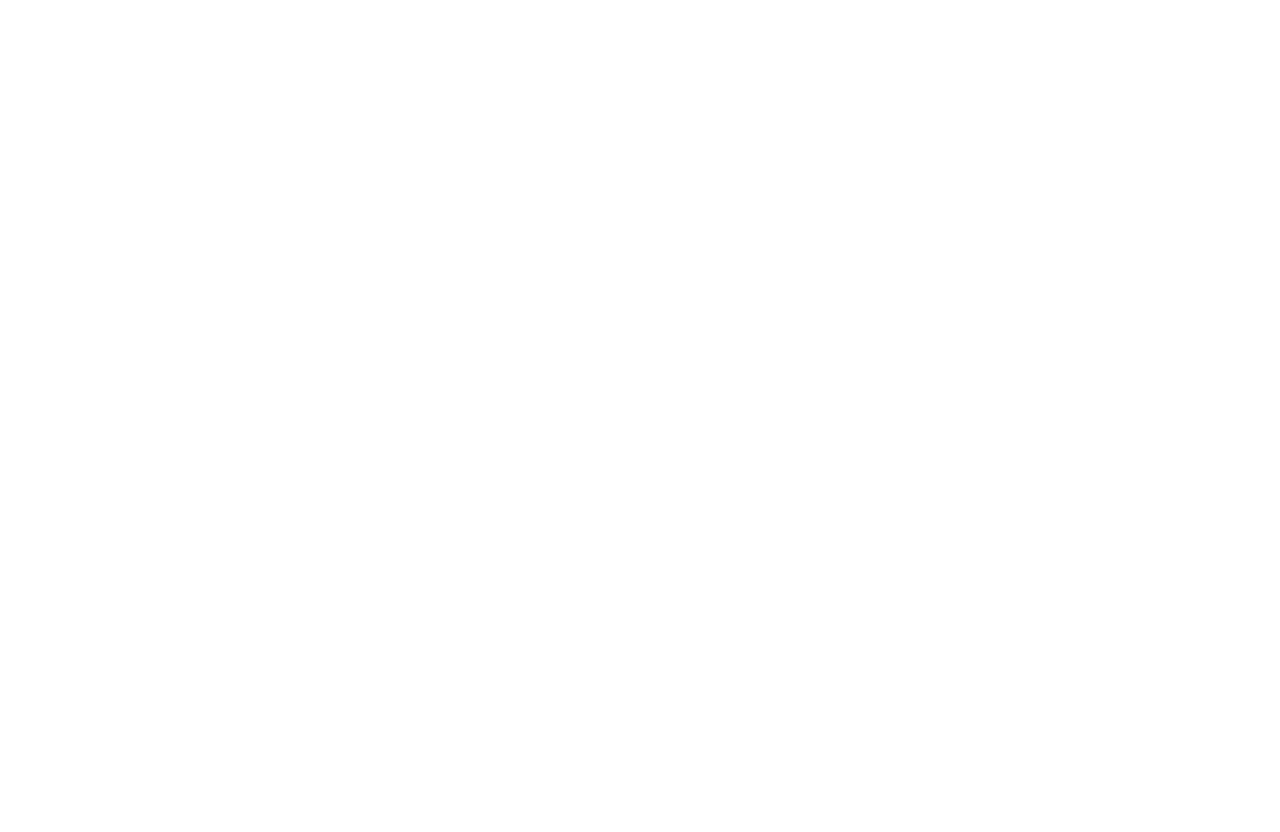
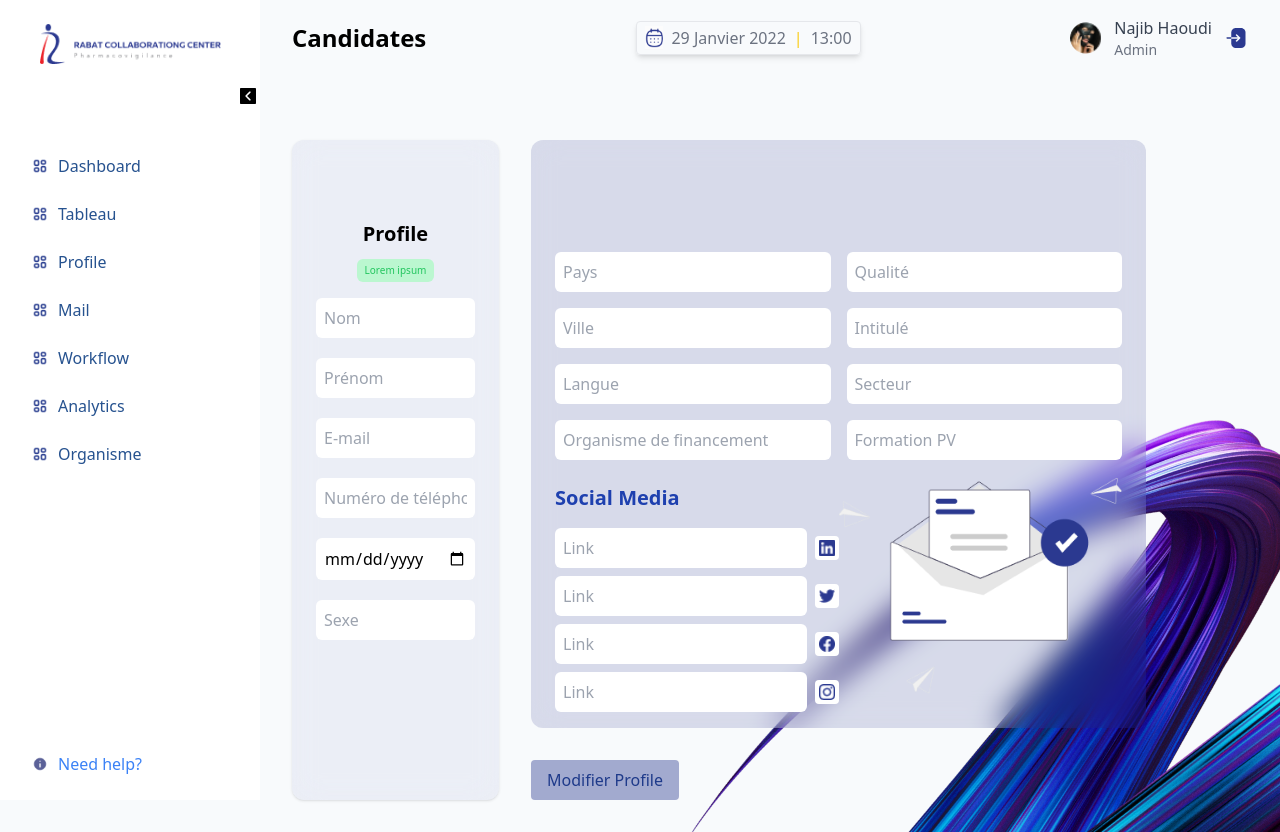
Before and after one commit to SOUFIANE-BOUSHABA/DIGILOAD, a React (Vite) app in the folder client/: page /profile/update/1 in a window 1280 px wide. Before the commit this address had no page. Before the commit the page ends 800 px from the top, so only its background shows below. Built offline with nearby package versions, Linux system fonts and the light colour scheme; no server answers.

Commit message:
this commit is for creating the code  to make  update  and  delete  profile

```diff
--- a/client/src/pages/Tableau.jsx
+++ b/client/src/pages/Tableau.jsx
@@ -1,7 +1,8 @@
 import React, { useState, useEffect } from 'react';
-import axios from '../axiosConfig';
+import axios from 'axios';
 import Filter from '../assets/img/Filter_alt_fill.png';
 import '../assets/css/Tableau.css';
+import { Link } from 'react-router-dom';
 
 const Tableau = () => {
   const [currentMonth, setCurrentMonth] = useState(0);
@@ -14,7 +15,7 @@ const Tableau = () => {
 
   const fetchData = async () => {
     try {
-      const response = await axios.get('/profiles');
+      const response = await axios.get('http://127.0.0.1:8000/api/profiles');
       setProfiles(response.data);
     } catch (error) {
       console.error('Error fetching data:', error);
@@ -57,6 +58,15 @@ const Tableau = () => {
 
   const toggleDropdown = (profileId) => {
     setDropdownOpen(dropdownOpen === profileId ? null : profileId);
+  };
+
+  const handleDelete = async (profileId) => {
+    try {
+      await axios.delete(`http://127.0.0.1:8000/api/delete/${profileId}`);
+      setProfiles(profiles.filter(profile => profile.id !== profileId));
+    } catch (error) {
+      console.error('Error deleting profile:', error);
+    }
   };
 
   return (
@@ -135,8 +145,8 @@ const Tableau = () => {
                     <th scope="col" className="px-4 py-1 text-left text-[10px] font-medium text-gray-500 uppercase tracking-wider">ID</th>
                     <th scope="col" className="px-4 py-1 text-left text-[10px] font-medium text-gray-500 uppercase tracking-wider">Nom</th>
                     <th scope="col" className="px-4 py-1 text-left text-[10px] font-medium text-gray-500 uppercase tracking-wider">Prénom</th>
-                    <th scope="col" className="px-4 py-1 text-left text-[10px] font-medium text-gray-500 uppercase tracking-wider">E-mail</th>
-                    <th scope="col" className="px-4 py-1 text-left text-[10px] font-medium text-gray-500 uppercase tracking-wider">Téléphone</th>
+                    <th scope="col" className="px-4 py-1 text-left text-[10px] font-medium text-gray-500 uppercase tracking-wider">Email</th>
+                    <th scope="col" className="px-4 py-1 text-left text-[10px] font-medium text-gray-500 uppercase tracking-wider">Numéro de tel</th>
                     <th scope="col" className="px-4 py-1 text-left text-[10px] font-medium text-gray-500 uppercase tracking-wider">Date de naissance</th>
                     <th scope="col" className="px-4 py-1 text-left text-[10px] font-medium text-gray-500 uppercase tracking-wider">Sexe</th>
                     <th scope="col" className="px-4 py-1 text-left text-[10px] font-medium text-gray-500 uppercase tracking-wider">Pays</th>
@@ -182,7 +192,7 @@ const Tableau = () => {
                         {dropdownOpen === profile.id && (
                           <div className="absolute z-10 right-0 mt-2 w-44 bg-white divide-y divide-gray-100 rounded-lg shadow-lg">
                             <ul className="py-2 text-sm text-gray-700">
-                            <li>
+                              <li>
                                 <a href="#" className="block px-4 py-2 hover:bg-gray-100 flex items-center">
                                   <svg className="w-5 h-5 mr-2" fill="none" stroke="currentColor" viewBox="0 0 24 24" xmlns="http://www.w3.org/2000/svg">
                                     <path strokeLinecap="round" strokeLinejoin="round" strokeWidth="2" d="M9 12h6m2 0h.01M7 16h10M5 8h14m1-5h-3.59a2 2 0 00-1.42.59L9.41 7H4a2 2 0 00-2 2v10a2 2 0 002 2h16a2 2 0 002-2V5a2 2 0 00-2-2z" />
@@ -191,20 +201,24 @@ const Tableau = () => {
                                 </a>
                               </li>
                               <li>
-                                <a href="#" className="block px-4 py-2 hover:bg-gray-100 flex items-center">
+                                <Link to={`/profile/update/${profile.id}`} className="block px-4 py-2 hover:bg-gray-100 flex items-center">
                                   <svg className="w-5 h-5 mr-2" fill="none" stroke="currentColor" viewBox="0 0 24 24" xmlns="http://www.w3.org/2000/svg">
                                     <path strokeLinecap="round" strokeLinejoin="round" strokeWidth="2" d="M15 12H9m12 0h-3.59a2 2 0 00-1.42.59L9.41 18H4a2 2 0 01-2-2V4a2 2 0 012-2h16a2 2 0 012 2v16a2 2 0 01-2 2z" />
                                   </svg>
                                   Modifier
-                                </a>
+                                </Link>
                               </li>
                               <li>
-                                <a href="#" className="block px-4 py-2 hover:bg-gray-100 flex items-center">
+                                <Link
+                                  href="#"
+                                  className="block px-4 py-2 hover:bg-gray-100 flex items-center"
+                                  onClick={() => handleDelete(profile.id)}
+                                >
                                   <svg className="w-5 h-5 mr-2" fill="none" stroke="currentColor" viewBox="0 0 24 24" xmlns="http://www.w3.org/2000/svg">
                                     <path strokeLinecap="round" strokeLinejoin="round" strokeWidth="2" d="M6 18L18 6M6 6l12 12" />
                                   </svg>
                                   Supprimer
-                                </a>
+                                </Link>
                               </li>
                             </ul>
                           </div>
--- /dev/null
+++ b/client/src/pages/UpdateProfile.jsx
@@ -0,0 +1,128 @@
+import React, { useState, useEffect } from 'react';
+import axios from '../axiosConfig';
+import { useParams } from 'react-router-dom'; // Import useParams
+import '../assets/css/Profile.css';
+import linkedInIcon from '../assets/img/LinkedIn - Negative.png';
+import twitterIcon from '../assets/img/Twitter - Negative.png';
+import facebookIcon from '../assets/img/Facebook - Negative.png';
+import instagramIcon from '../assets/img/Instagram - Negative.png';
+import profileBg from '../assets/img/profileBg.png';
+
+const UpdateProfile = () => {
+  const { id } = useParams(); // Get the id from the URL params
+
+  const [formData, setFormData] = useState({
+    firstName: '',
+    lastName: '',
+    email: '',
+    tel: '',
+    birthDay: '',
+    sexe: '',
+    Pays: '',
+    Ville: '',
+    Langue: '',
+    organisme: '',
+    Qualite: '',
+    Intitule: '',
+    Secteur: '',
+    Formation: '',
+    LinkedIn: '',
+    twitter: '',
+    FaceBook: '',
+    Instagram: '',
+  });
+
+  useEffect(() => {
+    const fetchUserProfile = async () => {
+      try {
+        const response = await axios.get(`/profile/${id}`);
+        setFormData(response.data);
+      } catch (error) {
+        console.error('Error fetching user profile:', error);
+      }
+    };
+
+    fetchUserProfile();
+  }, [id]);
+
+  const handleChange = (e) => {
+    setFormData({ ...formData, [e.target.name]: e.target.value });
+  };
+
+  const handleSubmit = async () => {
+    try {
+      await axios.put(`/profileUpdate/${id}`, formData);
+      console.log('Profile updated successfully');
+    } catch (error) {
+      console.error('Error updating profile:', error);
+    }
+  };
+
+  return (
+    <div className="rounded-md">
+      <div className="flex gap-8">
+        <div className="left fllou bg-[#2B39900F] rounded-xl p-4 px-6 pt-20 text-center w-2/3 shadow">
+          <h2 className="text-xl font-bold mb-2">Profile</h2>
+          <span className="inline-flex items-center mb-4 rounded-md bg-green-200 px-2 py-1 text-[10px] font-medium text-green-500">Lorem ipsum</span>
+          <div className="space-y-5">
+            <input type="text" name="firstName" value={formData.firstName} onChange={handleChange} placeholder="Nom" className="form-input" />
+            <input type="text" name="lastName" value={formData.lastName} onChange={handleChange} placeholder="Prénom" className="form-input" />
+            <input type="email" name="email" value={formData.email} onChange={handleChange} placeholder="E-mail" className="form-input" />
+            <input type="tel" name="tel" value={formData.tel} onChange={handleChange} placeholder="Numéro de téléphone" className="form-input" />
+            <input type="date" name="birthDay" value={formData.birthDay} onChange={handleChange} placeholder="Date de naissance" className="form-input" />
+            <input type="text" name="sexe" value={formData.sexe} onChange={handleChange} placeholder="Sexe" className="form-input" />
+          </div>
+        </div>
+        <div className="right">
+          <div className="fllou bg-[#2B399029] rounded-xl pt-28 p-4 px-6">
+            <div className="flex gap-4">
+              <div className="space-y-4">
+                <input type="text" name="Pays" value={formData.Pays} onChange={handleChange} placeholder="Pays" className="form-input" />
+                <input type="text" name="Ville" value={formData.Ville} onChange={handleChange} placeholder="Ville" className="form-input" />
+                <input type="text" name="Langue" value={formData.Langue} onChange={handleChange} placeholder="Langue" className="form-input" />
+                <input type="text" name="organisme" value={formData.organisme} onChange={handleChange} placeholder="Organisme de financement" className="form-input" />
+              </div>
+              <div className="space-y-4">
+                <input type="text" name="Qualite" value={formData.Qualite} onChange={handleChange} placeholder="Qualité" className="form-input" />
+                <input type="text" name="Intitule" value={formData.Intitule} onChange={handleChange} placeholder="Intitulé" className="form-input" />
+                <input type="text" name="Secteur" value={formData.Secteur} onChange={handleChange} placeholder="Secteur" className="form-input" />
+                <input type="text" name="Formation" value={formData.Formation} onChange={handleChange} placeholder="Formation PV" className="form-input" />
+              </div>
+            </div>
+            <div className="grid grid-cols-2">
+              <div className="mt-6">
+                <h2 className="text-xl text-blue-800 font-bold mb-4">Social Media</h2>
+                <div className="space-y-2 social-media">
+                  <div className="flex items-center space-x-2">
+                    <input type="text" name="LinkedIn" value={formData.LinkedIn} onChange={handleChange} placeholder="Link" className="form-input flex-1" />
+                    <img src={linkedInIcon} alt="LinkedIn" className="h-6 w-6 p-1 bg-white rounded" />
+                  </div>
+                  <div className="flex items-center space-x-2">
+                    <input type="text" name="twitter" value={formData.twitter} onChange={handleChange} placeholder="Link" className="form-input flex-1" />
+                    <img src={twitterIcon} alt="Twitter" className="h-6 w-6 p-1 bg-white rounded" />
+                  </div>
+                  <div className="flex items-center space-x-2">
+                    <input type="text" name="FaceBook" value={formData.FaceBook} onChange={handleChange} placeholder="Link" className="form-input flex-1" />
+                    <img src={facebookIcon} alt="Facebook" className="h-6 p-1 bg-white rounded w-6" />
+                  </div>
+                  <div className="flex items-center space-x-2">
+                    <input type="text" name="Instagram" value={formData.Instagram} onChange={handleChange} placeholder="Link" className="form-input flex-1" />
+                    <img src={instagramIcon} alt="Instagram" className="h-6 w-6 p-1 bg-white rounded" />
+                  </div>
+                </div>
+              </div>
+              <div className="img grid items-center">
+                <img src={profileBg} alt="User Avatar" />
+              </div>
+            </div>
+          </div>
+          <div className="mt-8 flex justify-start">
+            <button onClick={handleSubmit} className="bg-[#2B39906B] text-blue-900 p-4 py-2 rounded">Modifier Profile</button>
+          </div>
+        </div>
+      </div>
+    </div>
+  );
+};
+
+export default UpdateProfile;
--- a/client/src/router.jsx
+++ b/client/src/router.jsx
@@ -6,6 +6,7 @@ import Profile from './pages/Profile';
 import Login from './pages/Login';
 import PrivateRoute from './components/PrivateRoute';
 import Tableau from './pages/Tableau';
+import UpdateProfile from './pages/UpdateProfile';
 
 const AppRouter = () => (
   <Router>
@@ -16,6 +17,7 @@ const AppRouter = () => (
           <Route path="/dashboard" element={<Dashboard />} />
           <Route path="/profile" element={<Profile />} />
           <Route path="/tableau" element={<Tableau />} />
+          <Route path="/profile/update/:id" element={<UpdateProfile/>} />
       </Route>
 
     </Routes>
```
